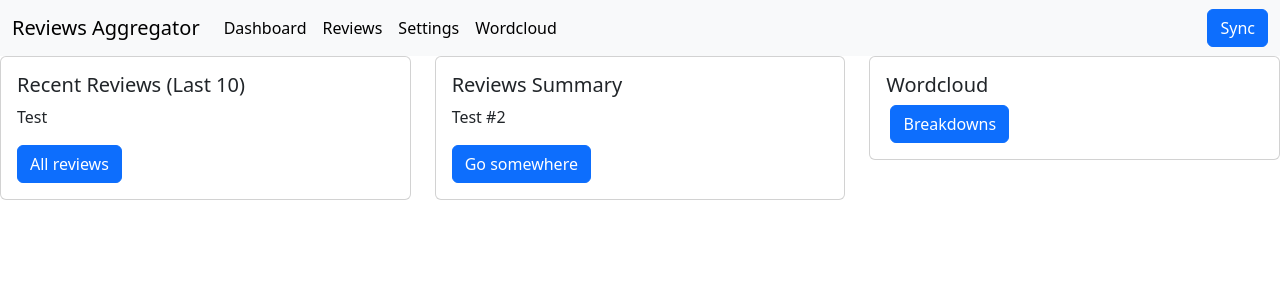
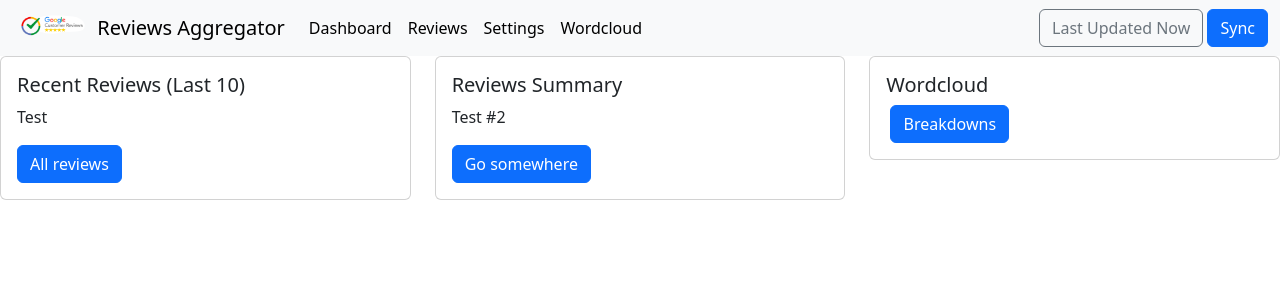
Before and after one commit to s7bruce/dox, a Flask app: page / in a window 1280 px wide. Shown: the top 300 px of the page. Run offline with Flask 3, Linux system fonts and the light colour scheme; some libraries are stand-ins or nearby versions.

Commit message:
interface changes

```diff
--- a/app/Templates/base.html
+++ b/app/Templates/base.html
@@ -37,8 +37,8 @@
       .then(wordCloud => {
         var img = document.getElementById("wordCloud");
         img.src = wordCloud;
-        img.height = 800;
-        img.width = 800;
+        img.height = 600;
+        img.width = 600;
       })
       .catch(err => {
         console.log(err);
@@ -50,7 +50,10 @@
 <body>
 <nav class="navbar navbar-expand-lg bg-body-tertiary">
   <div class="container-fluid">
-    <a class="navbar-brand" href="#">Reviews Aggregator</a>
+    <a class="navbar-brand" href="#">
+      <img src="{{ url_for('static', filename='googlelogo.png') }}" alt="Logo" width="80" height="24" class="d-inline-block align-text-top">
+        Reviews Aggregator
+    </a>
     <button class="navbar-toggler" type="button" data-bs-toggle="collapse" data-bs-target="#navbarSupportedContent" aria-controls="navbarSupportedContent" aria-expanded="false" aria-label="Toggle navigation">
       <span class="navbar-toggler-icon"></span>
     </button>
@@ -82,9 +85,13 @@
 <!--          </ul>-->
 <!--        </li>-->
       </ul>
+            <div class="d-grid gap-2 d-md-block">
+                <a class="btn btn-outline-secondary" href='/' type="button">Last Updated Now</a>
+                <a class="btn btn-primary" href="/get_posts" type="button">Sync</a>
+            </div>
+<!--        <a href="/import" class="button" >Import</a>-->
 
-<!--        <a href="/import" class="button" >Import</a>-->
-            <a href="/get_posts" class="btn btn-primary">Sync</a>
+
     </div>
   </div>
 </nav>
--- a/app/Templates/home.html
+++ b/app/Templates/home.html
@@ -29,7 +29,7 @@
 
           <img id="wordCloud" />
 
-        <a href="#" class="btn btn-primary">Breakdowns</a>
+        <a href="/reviews" class="btn btn-primary">Breakdowns</a>
       </div>
     </div>
   </div>
```
Also changed, not shown: app/Templates/wordcloud.html (+1 -29 lines), app/static/googlelogo.png (added).
